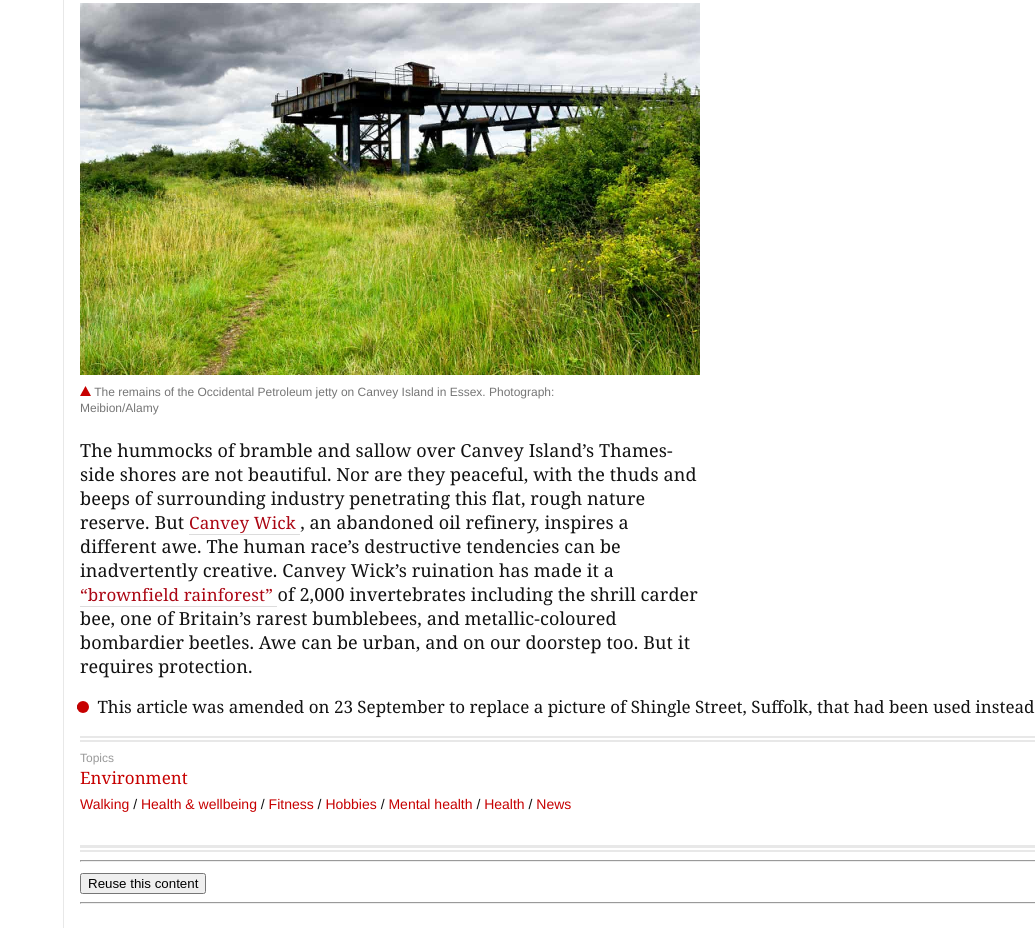
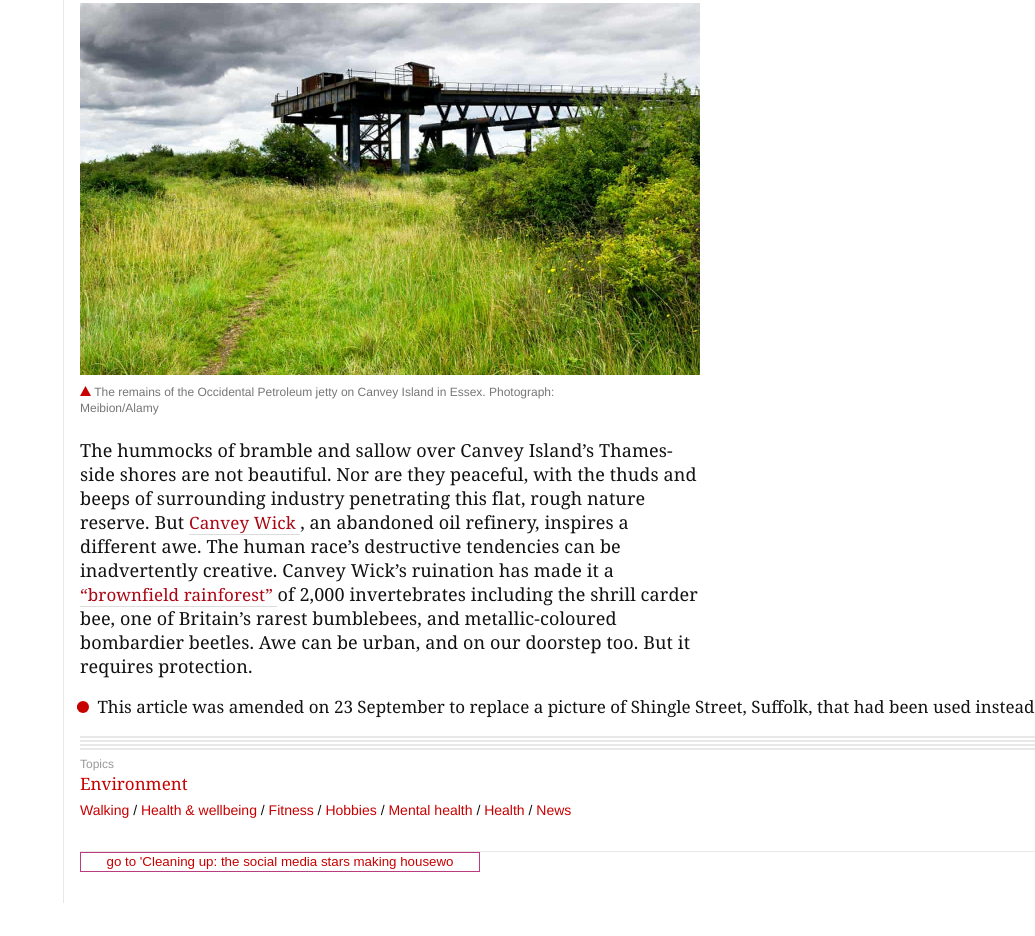
Before and after one commit to julianmorabito/Tarea-semanal, a plain HTML site: page weak1/weakly_assignment.html in a window 1280 px wide. Shown: the part 7418-8354 px from the top of the page, without its empty margins (245-1280 px from the left). After the commit the page ends 8329 px from the top, so only its background shows below. Drawn offline with Linux system fonts and the light colour scheme.

Commit message:
PS-02: weakly_assignment.html re-organized. Added a link to go to weakly_assignment2.html

```diff
--- a/weak1/css/style1.css
+++ b/weak1/css/style1.css
@@ -38,7 +38,7 @@ header ul li ::before {
     background-color: #dcdcdc;
 }
 
-header ul{
+header ul {
     list-style: none;
 }
 
@@ -56,6 +56,7 @@ header ul li a:hover {
     text-decoration: underline;
     text-decoration-color: #ab0613;
 }
+
 p {
     margin-left:12px;
     padding: 0;
@@ -181,10 +182,12 @@ figcaption .principal {
     font-family: "Guardian Text Sans Web","Helvetica Neue",Helvetica,Arial,"Lucida Grande",sans-serif;
     font-weight: bold;
 }
+
 .author-twitter a {
     text-decoration: none;
     color: #767676;
 }
+
 .date {
     font-size: 12px;
     line-height: 16px;
@@ -312,12 +315,14 @@ figcaption .principal {
     border-top:  #e8e8e8  6px double;
     border-bottom: #e8e8e8  6px double;
 }
+
 footer ul {
     margin-left: 0px;
     padding-left: 16px;
     font-size: 17px;
 }
-footer ul li::before{
+
+footer ul li::before {
     display: inline-block;
     content: '';
     margin-left: -19px;
@@ -327,3 +332,11 @@ footer ul li::before{
     margin-right: 4px;
     background-color: #c70000;
 }
+
+.nextnews {
+    background-color: #ffffff;
+    color: #c70000;
+    border: #bb3b80 1px solid;
+    width: 400px;
+    height: 20px;
+}
--- a/weak1/weakly_assignment.html
+++ b/weak1/weakly_assignment.html
@@ -312,7 +312,8 @@
                     </figure>
                     <p>
                         The walk up and around “Idris’s Chair” close to the town of Dolgellau
-                        <a href="https://www.theguardian.com/politics/2017/apr/22/the-walks-give-clarity-how-wales-hike-helped-pm-decide-on-next-step">
+                        <a href="https://www.theguardian.com/politics/2017/apr/22/the-walks-give-clarity-how-wales-
+                        hike-helped-pm-decide-on-next-step">
                             gave Theresa May some clarity when she was prime minister
                         </a>
                         . Politicians require awe, wonder and solace more than most of us. This chair-like ridge and mountain
@@ -376,7 +377,8 @@
                         Almost any native wood in Britain delivers human wellbeing. Strolling into this well-peopled forest
                          is an act of communal worship, with woodpeckers drumming for hymns and leaf litter for incense.
                          Awe is provided by the wood’s great celebrity,
-                        <a href="https://www.theguardian.com/environment/2014/nov/14/nottinghams-major-oak-voted-englands-tree-of-the-year">
+                        <a href="https://www.theguardian.com/environment/2014/nov/14/nottinghams-major-oak-voted-englands
+                        -tree-of-the-year">
                             the Major Oak
                         </a>
                         , a repository for myths since Robin Hood’s day. Other charismatic trees are also available:
@@ -446,7 +448,8 @@
                         </a>
                         , an abandoned oil refinery, inspires a different awe. The human race’s destructive tendencies
                         can be inadvertently creative. Canvey Wick’s ruination has made it a
-                        <a href="https://www.theguardian.com/lifeandstyle/2017/oct/15/canvey-wick-the-essex-rainforest-that-is-home-to-britains-rarest-insects">
+                        <a href="https://www.theguardian.com/lifeandstyle/2017/oct/15/canvey-wick-the-essex-rainforest-that-is-
+                        home-to-britains-rarest-insects">
                             “brownfield rainforest”
                         </a>
                          of 2,000 invertebrates including the shrill carder bee, one of Britain’s rarest bumblebees,
@@ -464,6 +467,7 @@
                 </li>
             </ul>
             <div class="separation-lines">
+            </div>
             <div class="footer-title">
                 Topics
             </div>
@@ -501,15 +505,12 @@
                     News
                 </a>
             </div>
+            <div>
+                <form action="../weak2/weakly_assignment2.html">
+                    <input class="nextnews" type="submit" value="go to 'Cleaning up: the social media stars making housewo
+                    rk cool'" />
+                </form>
+            </div>
         </footer>
-        <hr>
-        <div>
-            <form action="https://syndication.theguardian.com/automation/?url=https%3A%2F%2Fwww.theguardian.com%2Fenvir
-            onment%2F2020%2Fsep%2F22%2Fawe-inspiring-walks-nature-boost-wellbeing-scientists&type=article&internalpagec
-            ode=7956159" target="_blank">
-                <input type="submit" value="Reuse this content" />
-            </form>
-        </div>
-        <hr>
     </body>
 </html>
```
